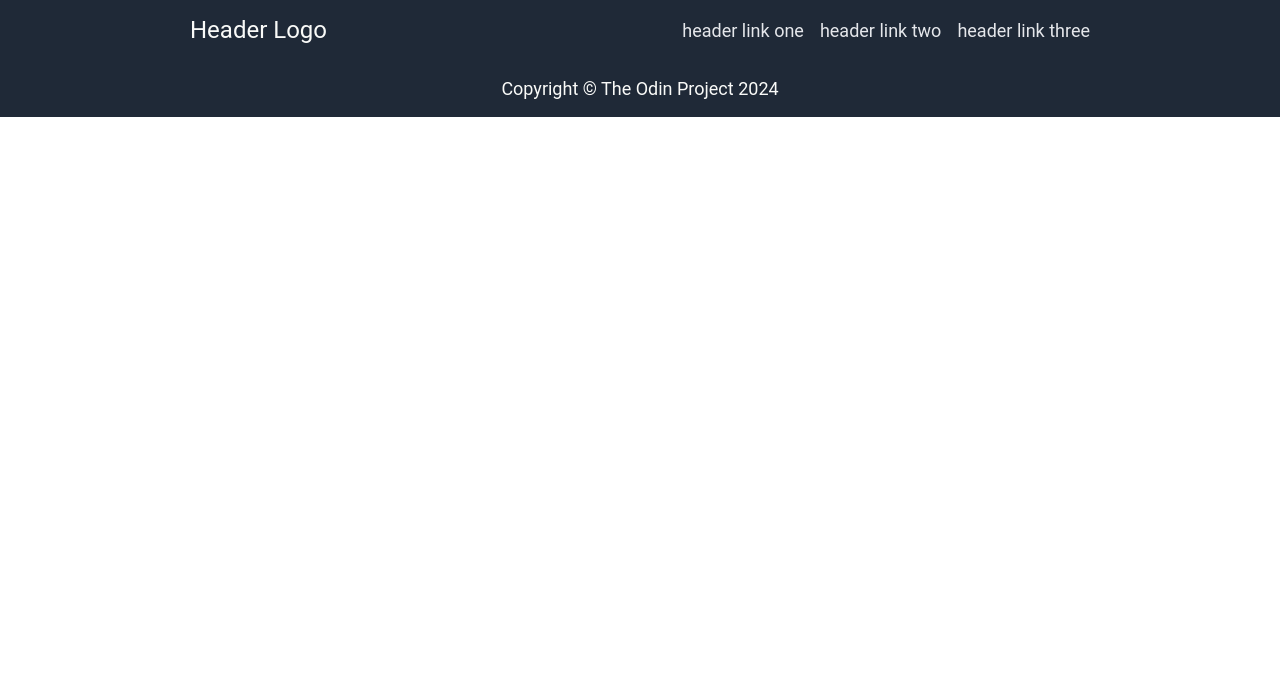
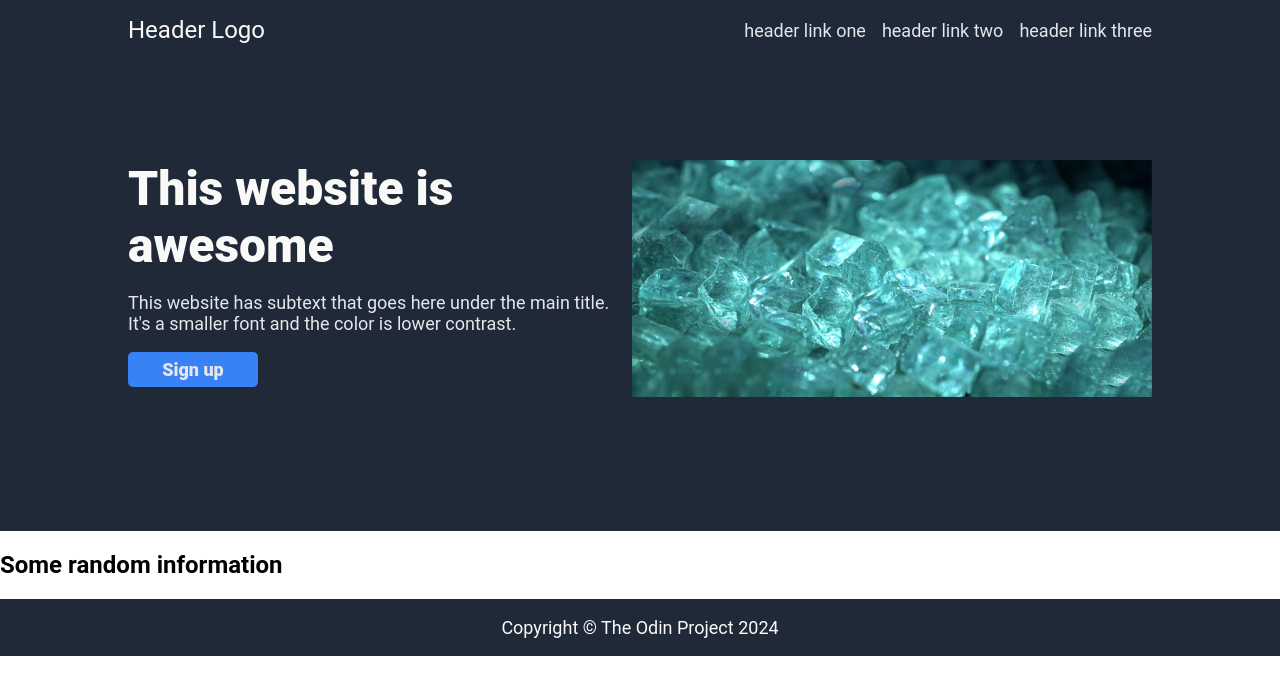
Before and after one commit to addd3bby/odin-landing-page, a plain HTML site: page index.html in a window 1280 px wide. Drawn offline with Linux system fonts and the light colour scheme.

Commit message:
Add hero text block and image, change blocks classes to ids

```diff
--- a/css/styles.css
+++ b/css/styles.css
@@ -3,16 +3,16 @@ body {
   margin: 0;
 }
 
-.header, .hero-text, .footer {
+#header, #hero-text, #footer {
   background-color: #1f2937 ;
 }
 
 .std-container {
-  width: 900px;
+  width: 1024px;
   margin: 0 auto;
 }
 
-.header > .std-container {
+#header > .std-container {
   display: flex;
   align-items: center;
   justify-content: space-between;
@@ -28,20 +28,50 @@ body {
   font-size: 18px;
 }
 
-.header a {
+a {
   text-decoration: none;
 }
 
-.header > .std-container > ul {
+#header > .std-container > ul {
   display: flex;
   margin: 0;
   padding: 0;
   gap: 16px;
 }
 
-.header ul {
+#header ul {
   list-style: none;
   padding: 0;
+}
+
+#hero-text .std-container {
+  padding: 100px 0 130px;
+  display: flex;
+}
+
+#hero-text h1 {
+  font-size: 48px;
+  color: #f9faf8;
+  font-weight: 900;
+  margin: 0;
+}
+
+#hero-text p {
+  font-size: 18px;
+  color: #e5e7eb;
+}
+
+#hero-text .button {
+  display: block;
+  width: 130px;
+  height: 35px;
+  line-height: 35px;
+  font-size: 18px;
+  font-weight: 900;
+  color: #e5e7eb;
+  background-color: #3882f6;
+  text-align: center;
+  border-radius: 5px;
 }
 
 
@@ -56,12 +86,13 @@ body {
 
 
 
-.footer > .std-container {
+
+#footer > .std-container {
   display: flex;
   justify-content: center;
 }
 
-.footer > .std-container > .footer-text {
+#footer > .std-container > .footer-text {
   color: #f9faf8;
   font-size: 18px;
 }
--- a/index.html
+++ b/index.html
@@ -7,7 +7,7 @@
     <title>Odin Project Landing page</title>
   </head>
   <body>
-    <div class="header">
+    <div id="header">
       <div class="std-container">
         <p class="header-logo-text">
           <a href="#">Header Logo</a>
@@ -20,19 +20,32 @@
       </div>
     </div>
 
-    <div class="hero-text">
+    <div id="hero-text">
+      <div class="std-container">
+        <div class="hero-text-content">
+          <h1>This website is awesome</h1>
+          <p>This website has subtext that goes here under the main title. It's a smaller font and the color is lower contrast.</p>
+          <a href="#" class="button">Sign up</a>
+        </div>
+        <div class="hero-text-image">
+          <img src="images/hero-image.jpg" width="520px" height="237px" alt="this is placeholder for an image">
+        </div>
+      </div>
     </div>
 
-    <div class="info">
+    <div id="info">
+      <div class="narrow-container">
+        <h2>Some random information</h2>
+      </div>
     </div>
 
-    <div class="quote">
+    <div id="quote">
     </div>
 
-    <div class="signing">
+    <div id="signing">
     </div>
 
-    <div class="footer">
+    <div id="footer">
       <div class="std-container">
         <p class="footer-text">Copyright © The Odin Project 2024</p>
       </div>
```
Also changed, not shown: images/hero-image.jpg (added), images/info.jpg (added).
